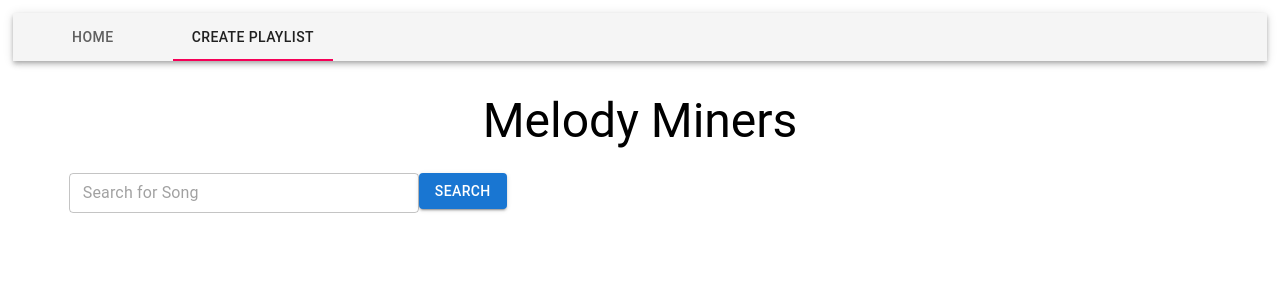
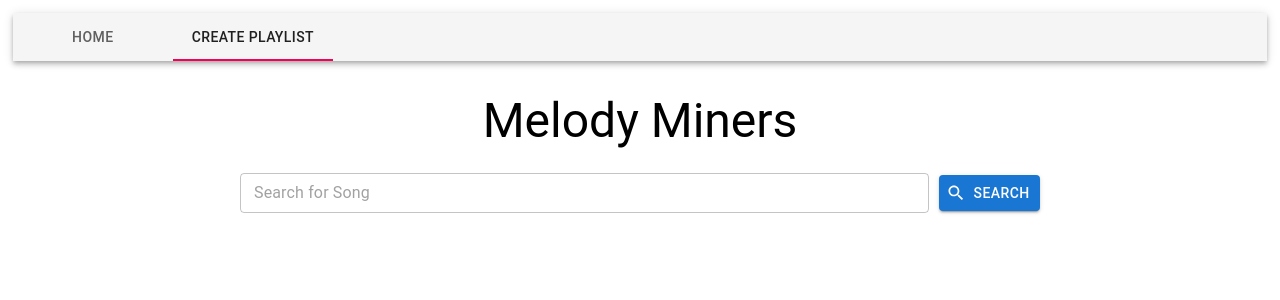
Before and after one commit to CSE-5914-Capstone/frontend, a React (Create React App) app: page / in a window 1280 px wide. Both pictures are taken after a click on the tab "CREATE PLAYLIST". Shown: the top 300 px of the page. Built offline with nearby package versions, Linux system fonts and the light colour scheme.

Commit message:
Edited Search Bar

```diff
--- a/src/components/SearchSong.js
+++ b/src/components/SearchSong.js
@@ -1,39 +1,51 @@
-import React, { useState, useEffect } from "react";
-import Button from '@mui/material/Button';
+import React, { useState } from "react";
 import TextField from "@mui/material/TextField";
+import Button from "@mui/material/Button";
+import SearchIcon from "@mui/icons-material/Search";
 
-function SearchSong ({setSpotifySearch, setShowSpotifySongs, setShowPlaylist}) {
-  const [searchQuery, setSearchQuery] = useState("")
+function SearchSong({ setSpotifySearch, setShowSpotifySongs, setShowPlaylist }) {
+  const [searchQuery, setSearchQuery] = useState("");
 
-  return(
-    <>
-    <form>
+  const handleSearch = () => {
+    setSpotifySearch(searchQuery);
+    setShowSpotifySongs(true);
+    setShowPlaylist(false);
+  };
+
+  return (
+    <form
+      style={{
+        display: "flex",
+        alignItems: "center",
+        width: "100%",
+        maxWidth: 800,
+        margin: "0 auto",
+        padding: "0 20px",
+      }}
+      onSubmit={(e) => {
+        e.preventDefault();
+        handleSearch();
+      }}
+    >
       <TextField
         id="search-bar"
-        className="text"
         variant="outlined"
         placeholder="Search for Song"
         size="small"
-        sx={{
-          width: 350
-        }}
-        onInput={(e) => {
-          setSearchQuery(e.target.value);
-        }}
+        value={searchQuery}
+        onChange={(e) => setSearchQuery(e.target.value)}
+        style={{ flexGrow: 1, marginRight: 10 }}
+        fullWidth
       />
       <Button
-        variant = "contained"
-        onClick={(event) => {
-          setSpotifySearch(searchQuery)
-          setShowSpotifySongs(true)
-          setShowPlaylist(false)
-        }}
+        variant="contained"
+        onClick={handleSearch}
+        startIcon={<SearchIcon />}
       >
         Search
       </Button>
     </form>
-    </>
-  )
+  );
 }
 
-export default SearchSong
+export default SearchSong;
```
